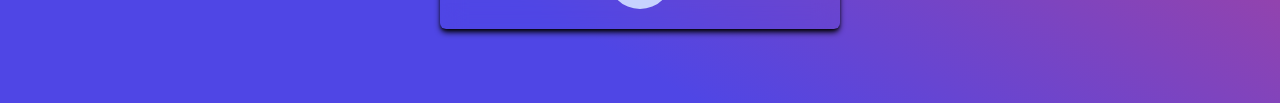
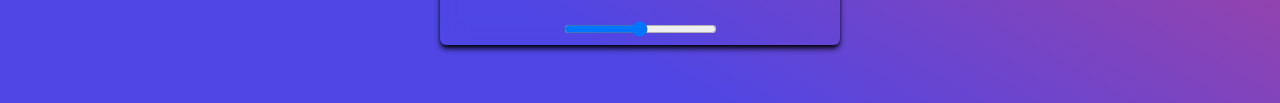
Before and after one commit to amar2mail9/JavaScript_Project, a website: page Music-player/index.html in a window 1280 px wide. Shown: the part 639-742 px from the top of the page. Drawn offline with nearby package versions, Linux system fonts and the light colour scheme; files that its build step writes are made by us from their sources.

Commit message:
music complte

```diff
--- a/Music-player/index.html
+++ b/Music-player/index.html
@@ -100,6 +100,16 @@
           <i class="ri-repeat-2-line" id="loop-icon"></i>
         </button>
       </div>
+      <div class="flex flex-grow px-6 py-2 mx-auto">
+        <input
+          type="range"
+          class="px-3"
+          min="0"
+          max="1"
+          step="0.1"
+          id="volumeBtn"
+        />
+      </div>
     </div>
 
     <script src="./script.js"></script>
--- a/Music-player/script.js
+++ b/Music-player/script.js
@@ -140,4 +140,11 @@ inputAudio.onchange = function () {
   };
 
   // paly currentTime
+
+  // volume btn
+  let volumeBtn = document.getElementById("volumeBtn");
+
+  volumeBtn.onchange = function () {
+    audio.volume = this.value;
+  };
 };
```
